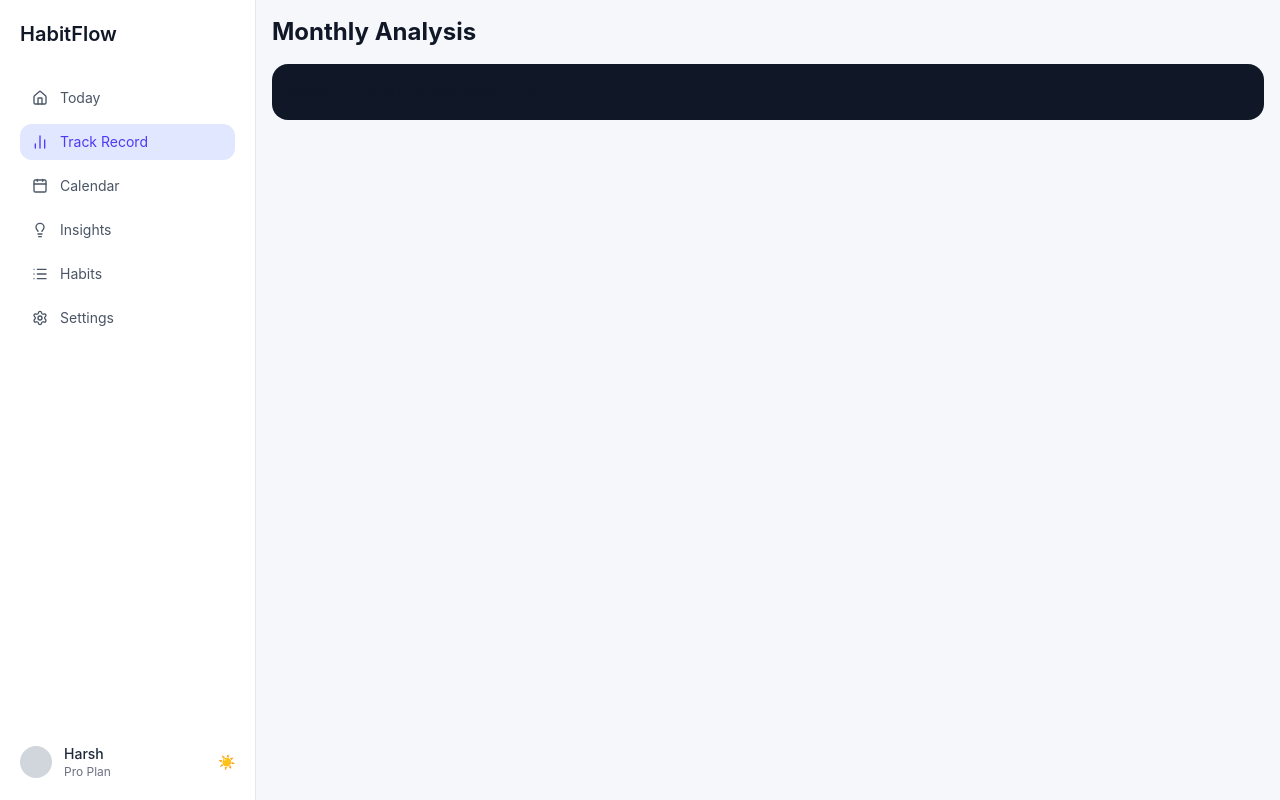
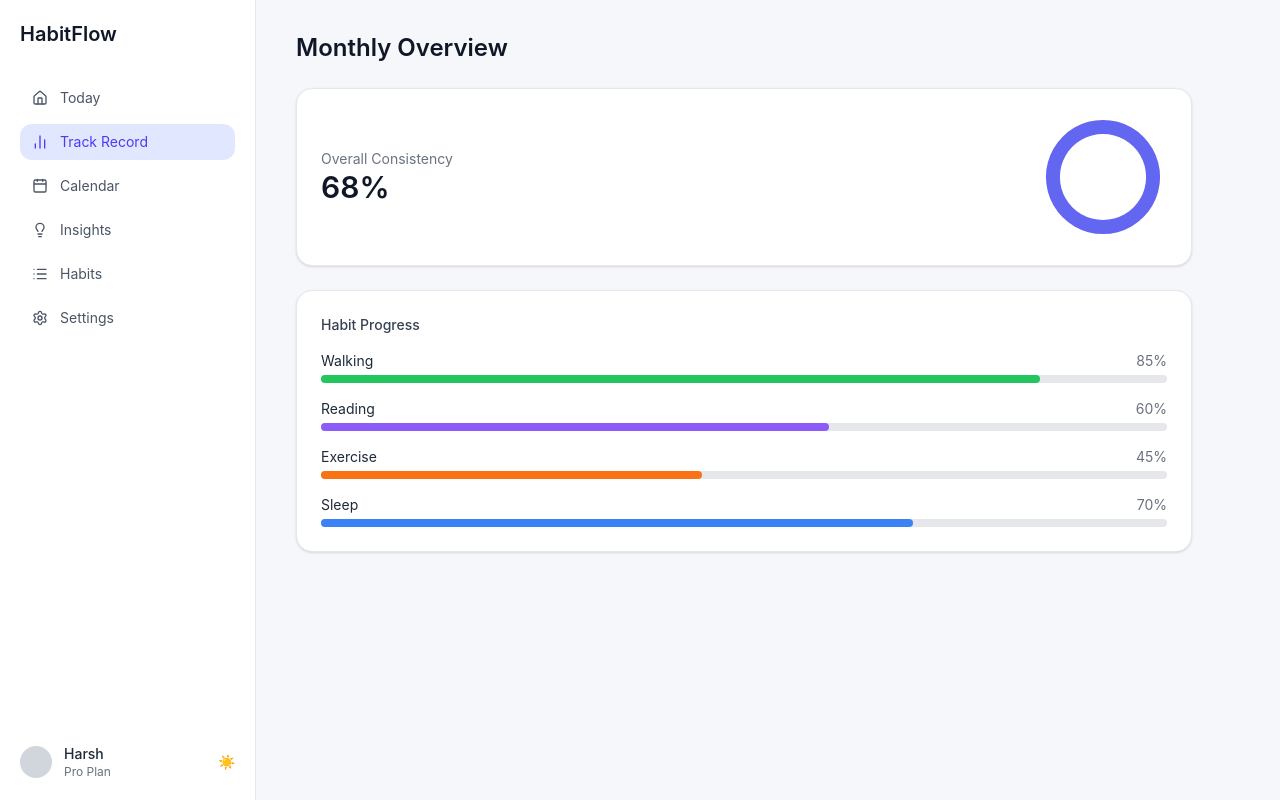
Before and after one commit to Harshvs2003/Habit_Flow, a React (Vite) app in the folder client/: page /month in a window 1280 px wide. Built offline with nearby package versions, Linux system fonts and the light colour scheme.

Commit message:
month page added

```diff
--- a/client/src/pages/Month.tsx
+++ b/client/src/pages/Month.tsx
@@ -1,10 +1,102 @@
+import {
+  RadialBarChart,
+  RadialBar,
+  ResponsiveContainer
+} from "recharts"
+
 const Month = () => {
+  const data = [
+    { name: "Progress", value: 68 }
+  ]
+
+  const habits = [
+    { name: "Walking", value: 85, color: "#22c55e" },
+    { name: "Reading", value: 60, color: "#8b5cf6" },
+    { name: "Exercise", value: 45, color: "#f97316" },
+    { name: "Sleep", value: 70, color: "#3b82f6" }
+  ]
+
   return (
-    <div className="p-4">
-      <h1 className="text-2xl font-bold mb-4">Monthly Analysis</h1>
+    <div className="min-h-screen bg-[#f6f7fb] dark:bg-black px-10 py-8">
 
-      <div className="bg-gray-900 rounded-2xl p-4">
-        <p>Graphs + progress will come here</p>
+      <div className="max-w-4xl">
+
+        {/* HEADER */}
+        <h1 className="text-2xl font-semibold mb-6 text-gray-900 dark:text-white">
+          Monthly Overview
+        </h1>
+
+        {/* TOP CARD */}
+        <div className="bg-white dark:bg-[#0b1220] p-6 rounded-2xl shadow-sm border border-gray-200 dark:border-gray-800 mb-6">
+
+          <div className="flex items-center justify-between">
+
+            {/* LEFT TEXT */}
+            <div>
+              <p className="text-sm text-gray-500">Overall Consistency</p>
+              <p className="text-3xl font-semibold text-gray-900 dark:text-white">
+                68%
+              </p>
+            </div>
+
+            {/* CHART */}
+            <div className="w-32 h-32">
+              <ResponsiveContainer width="100%" height="100%">
+                <RadialBarChart
+                  innerRadius="70%"
+                  outerRadius="100%"
+                  data={data}
+                  startAngle={90}
+                  endAngle={-270}
+                >
+                  <RadialBar
+                    dataKey="value"
+                    cornerRadius={10}
+                    fill="#6366f1"
+                  />
+                </RadialBarChart>
+              </ResponsiveContainer>
+            </div>
+
+          </div>
+        </div>
+
+        {/* HABIT PROGRESS */}
+        <div className="bg-white dark:bg-[#0b1220] p-6 rounded-2xl shadow-sm border border-gray-200 dark:border-gray-800">
+
+          <h2 className="text-sm font-medium text-gray-700 dark:text-gray-300 mb-4">
+            Habit Progress
+          </h2>
+
+          <div className="flex flex-col gap-4">
+            {habits.map((habit, i) => (
+              <div key={i}>
+
+                <div className="flex justify-between text-sm mb-1">
+                  <span className="text-gray-800 dark:text-white">
+                    {habit.name}
+                  </span>
+                  <span className="text-gray-500">
+                    {habit.value}%
+                  </span>
+                </div>
+
+                <div className="w-full h-2 bg-gray-200 dark:bg-gray-800 rounded-full">
+                  <div
+                    className="h-2 rounded-full"
+                    style={{
+                      width: `${habit.value}%`,
+                      backgroundColor: habit.color
+                    }}
+                  />
+                </div>
+
+              </div>
+            ))}
+          </div>
+
+        </div>
+
       </div>
     </div>
   )
```
